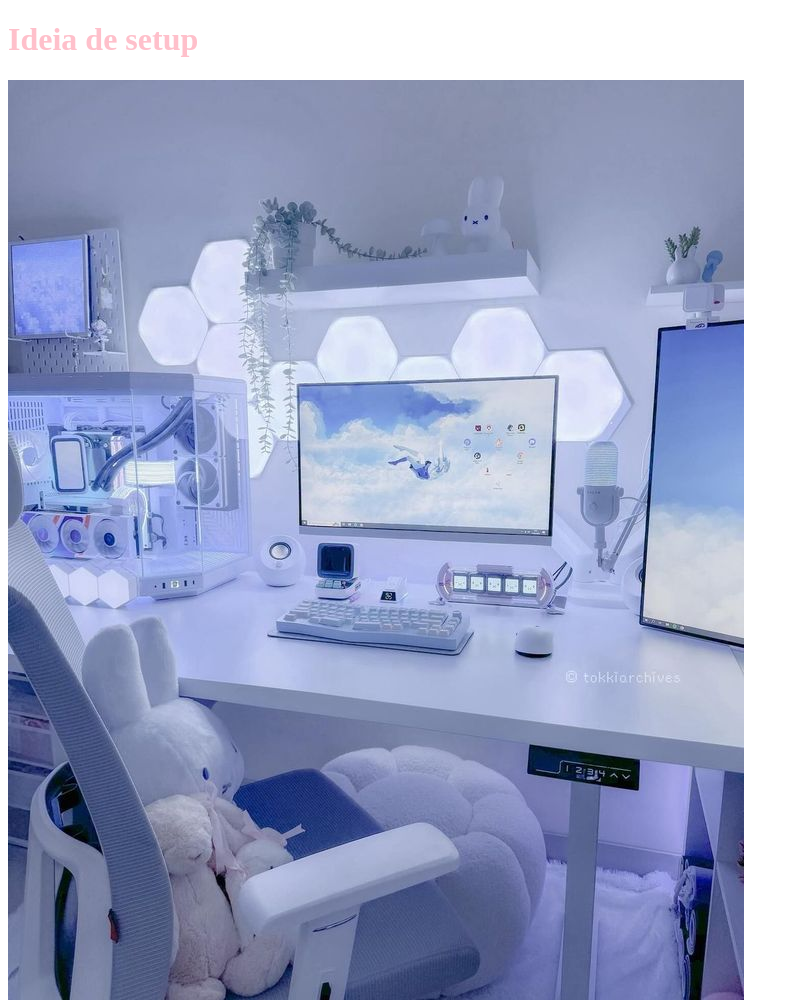
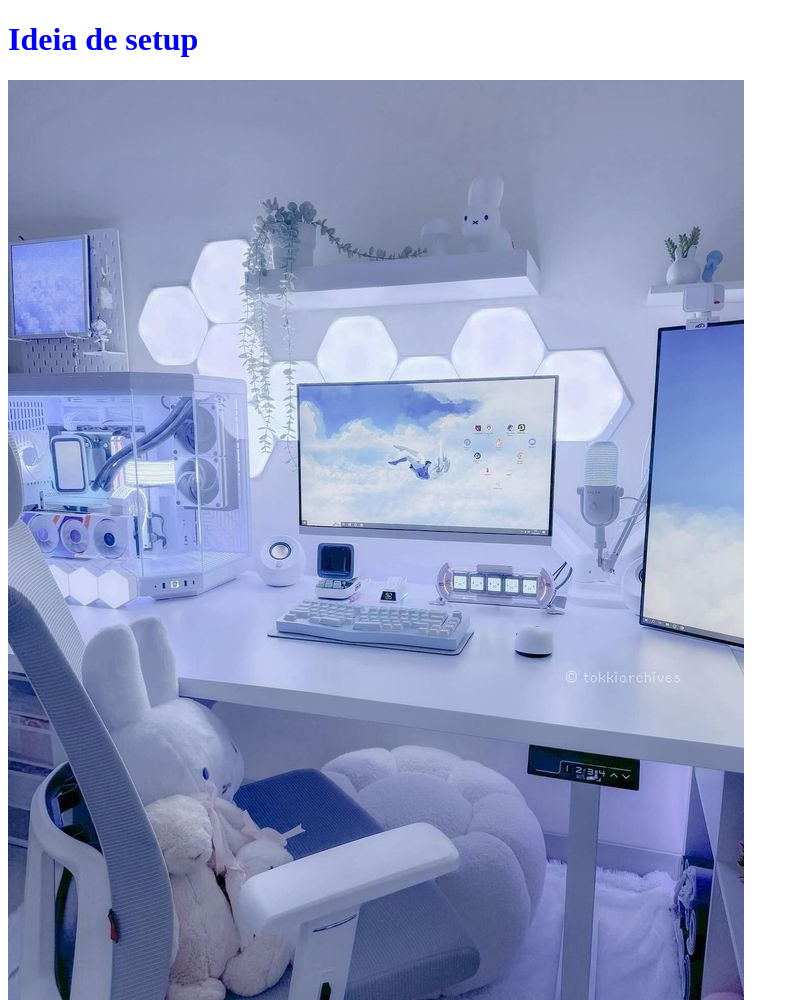
Before and after one commit to maylla04/Aula1, a plain HTML site: page index.html in a window 1280 px wide. Shown: the top 1000 px of the page, without its empty margins (0-799 px from the left). Drawn offline with Linux system fonts and the light colour scheme.

Commit message:
color h1

```diff
--- a/style.css
+++ b/style.css
@@ -1,3 +1,3 @@
 h1{
-    color: pink
+    color: blue
 }
```
